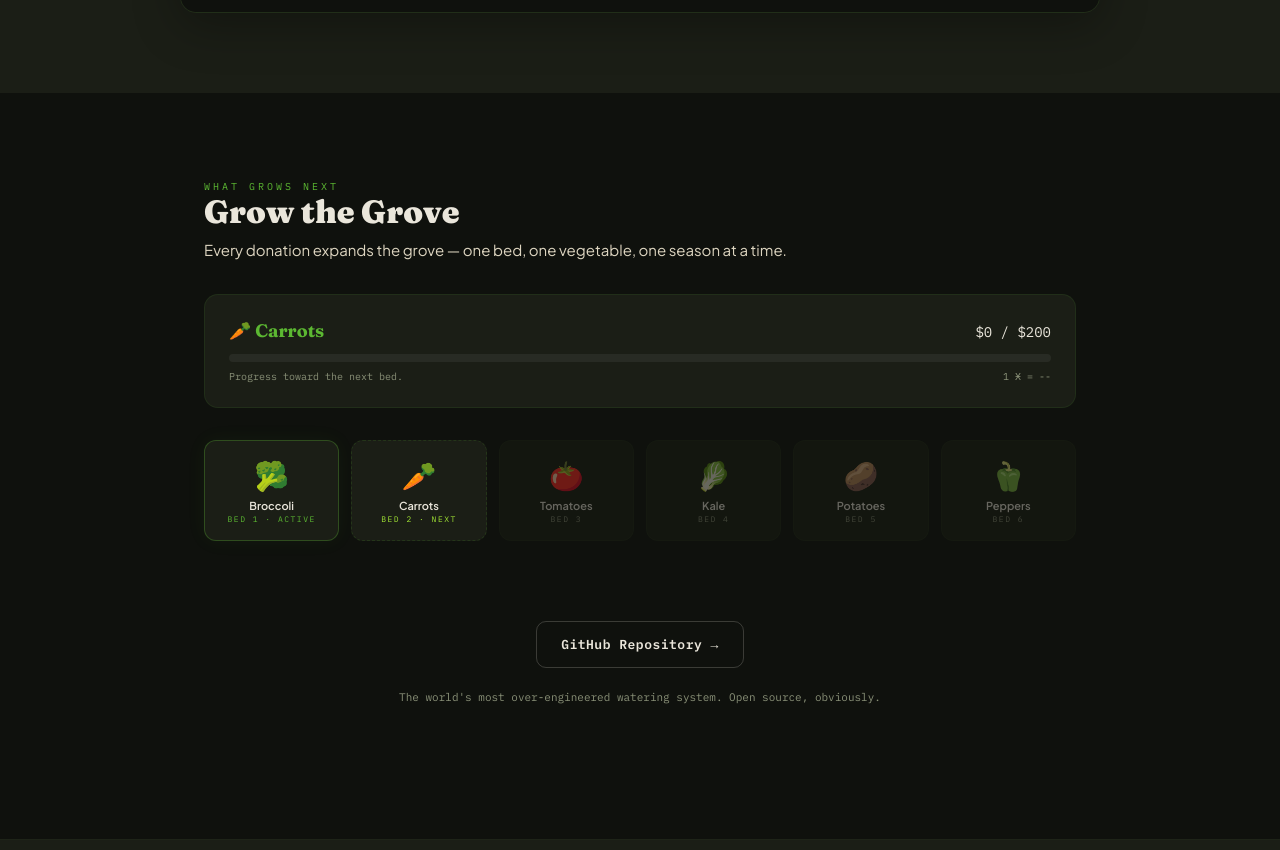
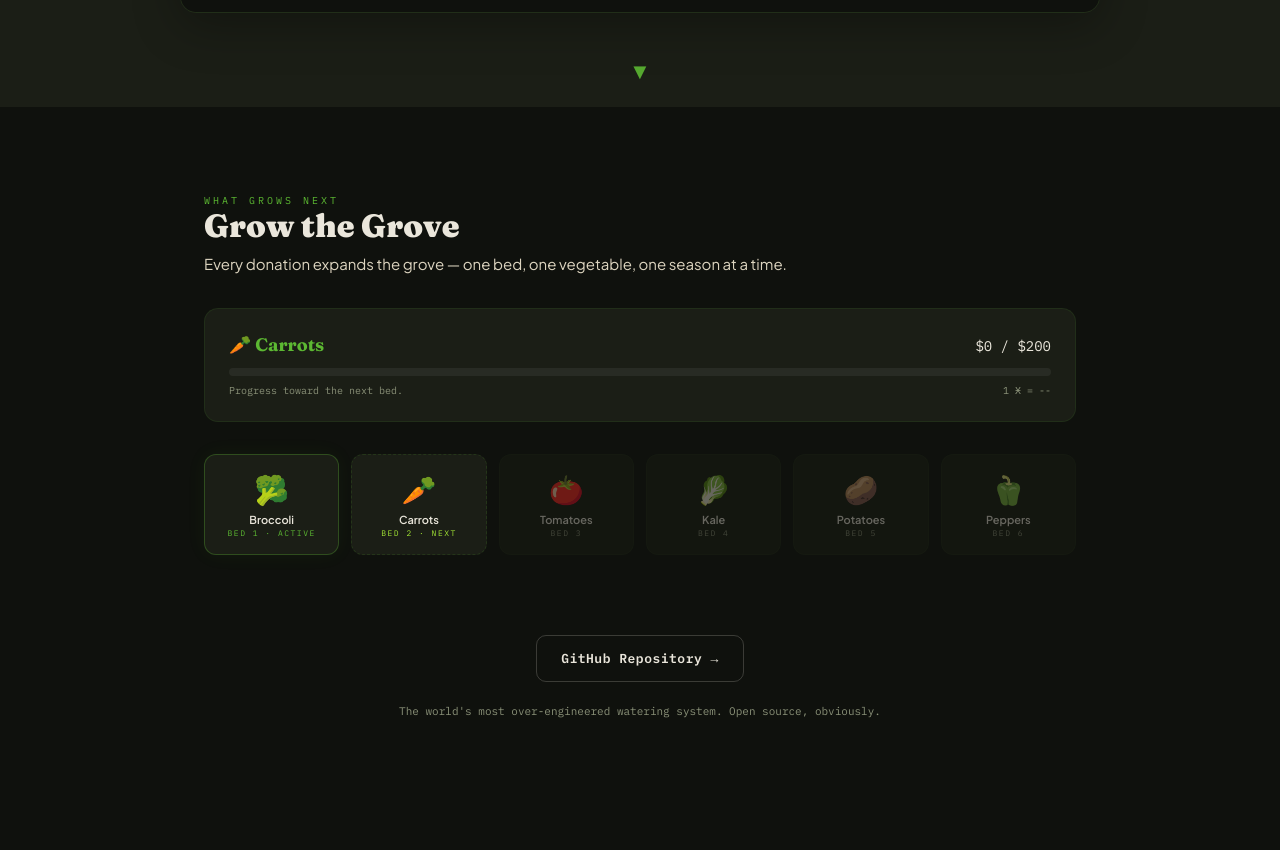
Before and after one commit to NanoGrove/nanogrove-site, a plain HTML site: page index.html in a window 1280 px wide. Shown: the part 2739-3589 px from the top of the page. Drawn offline with Linux system fonts and the light colour scheme; no server answers.

Commit message:
Update index.html

```diff
--- a/index.html
+++ b/index.html
@@ -154,6 +154,11 @@
     .footer__socials{display:flex;justify-content:center;gap:14px;margin:20px 0 14px}
     .footer__socials a{color:var(--mist);display:inline-flex;align-items:center;justify-content:center;width:34px;height:34px;border-radius:50%;border:1px solid rgba(138,145,120,.18);transition:color .2s,border-color .2s,transform .2s}
     .footer__socials a:hover{color:var(--grove);border-color:var(--grove);transform:translateY(-1px)}
+    /* SCROLL CUE */
+    .scroll-cue{display:flex;justify-content:center;padding:0 24px 32px;margin-top:-40px;color:var(--grove);text-decoration:none;position:relative;z-index:2}
+    .scroll-cue__chevron{font-size:22px;line-height:1;animation:cueBounce 2s ease-in-out infinite;opacity:.5}
+    @keyframes cueBounce{0%,100%{transform:translateY(0);opacity:.4}50%{transform:translateY(6px);opacity:.9}}
+    @media (prefers-reduced-motion: reduce){.scroll-cue__chevron{animation:none}}
     /* RESPONSIVE */
     @media(max-width:768px){
       .nav__links{display:none}
@@ -339,6 +344,11 @@
     </div>
   </section>
 
+  <!-- SCROLL CUE -->
+  <a href="#grow" class="scroll-cue" aria-label="Continue to Grow the Grove">
+    <span class="scroll-cue__chevron">▼</span>
+  </a>
+
   <!-- GROW THE GROVE -->
   <section class="grow-section" id="grow">
     <div class="container">
```
